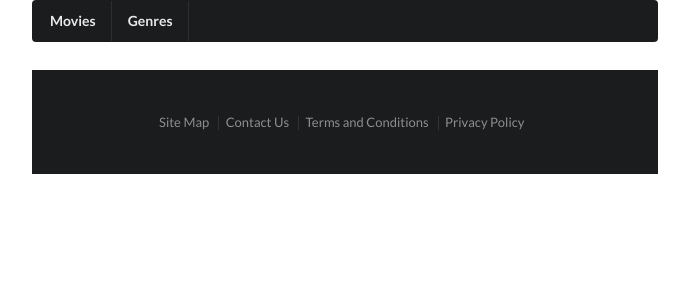
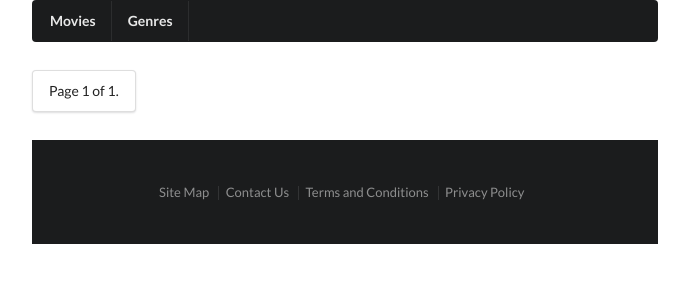
Before and after one commit to qrizan/moopy, a Django app: page /movies/genres/ in a window 1280 px wide. Shown: the top 300 px of the page, without its empty margins (295-984 px from the left). Run offline with Django 3.2, Linux system fonts and the light colour scheme; data that the repository does not hold is empty.

Commit message:
custome pagination

```diff
--- a/movies/views.py
+++ b/movies/views.py
@@ -1,5 +1,6 @@
 from django.contrib import messages
-from django.http import HttpResponse, HttpResponseRedirect
+from django.http import HttpResponseRedirect
+from django.core.paginator import Paginator, EmptyPage, PageNotAnInteger
 from django.shortcuts import render, redirect, get_object_or_404
 from .models import Movie, Genre
 from .forms import GenreForm
@@ -40,10 +41,26 @@ def movie_delete(request):
 
 
 def genre_list(request):
-    all_genres = Genre.objects.all()
+    genres = Genre.objects.all()
+
+    paginator = Paginator(genres, 5) # Show 10 genres per page
+
+    page_request_var = "page"
+    page = request.GET.get(page_request_var)
+
+    try:
+        all_genres = paginator.page(page)
+    except PageNotAnInteger:
+        # If page is not an integer, deliver first page.
+        all_genres = paginator.page(1)
+    except EmptyPage:
+        # If page is out of range (e.g. 9999), deliver last page of results.
+        all_genres = paginator.page(paginator.num_pages)
+
     context = {
         "all_genres" : all_genres,
-        "title": "genre List"
+        "title": "genre List",
+        "page_request_var": page_request_var
     }
 
     # if request.user.is_authenticated():
--- a/templates/genre/genre_list.html
+++ b/templates/genre/genre_list.html
@@ -17,4 +17,16 @@
         {% endfor %}
     </div>
 
+    <div class="ui pagination menu">
+        {% if all_genres.has_previous %}
+            <a class="active item" href="?{{ page_request_var }}={{ contacts.previous_page_number }}">previous</a>
+        {% endif %}
+        <span class="item">
+            Page {{ all_genres.number }} of {{ all_genres.paginator.num_pages }}.
+        </span>
+        {% if all_genres.has_next %}
+            <a class="item" href="?{{ page_request_var }}={{ all_genres.next_page_number }}">next</a>
+        {% endif %}
+
+    </div>
 {% endblock %}
```
Also changed, not shown: templates/movie/movie_list.html (+2 -46 lines), 1 other file.
